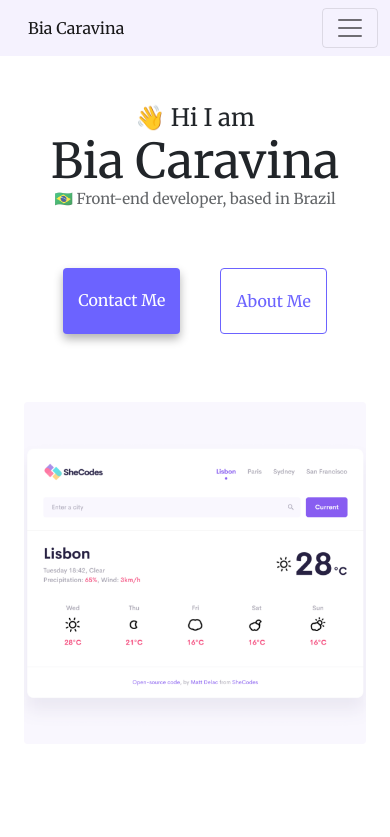
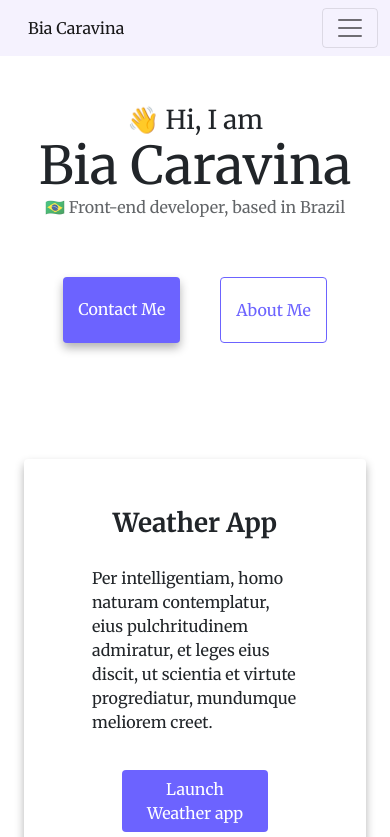
Before and after one commit to BCaravina/intro-and-portfolio, a website: page index.html in a window 390 px wide. Shown: the top 837 px of the page. Drawn offline with nearby package versions, Linux system fonts and the light colour scheme; a web font is replaced by a local one.

Commit message:
Mobile version responsiveness alterations, fixed some minor issues

```diff
--- a/index.html
+++ b/index.html
@@ -69,7 +69,7 @@
         </div>
       </div>
     </nav>
-    <h2>👋 Hi I am</h2>
+    <h2>👋 Hi, I am</h2>
     <h1>Bia Caravina</h1>
     <h3>🇧🇷 Front-end developer, based in Brazil</h3>
     <div class="navigation-links">
@@ -83,7 +83,7 @@
             <img
             src="/images/weather.png"
             alt="Photo of the weather app project"
-            class="img-fluid rounded project-image"
+            class="img-fluid rounded project-image d-none d-sm-block"
             />
           </div>
           <div class="col-md-6 pt-5">
@@ -93,7 +93,7 @@
                 <p class="card-text text-start lh-base">
                   Per intelligentiam, homo naturam contemplatur, eius pulchritudinem admiratur, et leges eius discit, ut scientia et virtute progrediatur, mundumque meliorem creet.
                 </p>
-                <a href="#" class="btn btn-primary" title="Weather forecast website">Launch Weather app</a>
+                <a href="#" class="btn launch-buttons" title="Weather forecast website">Launch Weather app</a>
               </div>
             </div>
           </div>
@@ -106,7 +106,7 @@
               <img
               src="/images/yogurt.png"
               alt="Photo of the yogurt page outlook"
-              class="img-fluid rounded project-image"
+              class="img-fluid rounded project-image d-none d-sm-block"
               />
             </div>
             <div class="col-md-6 pt-5">
@@ -116,7 +116,7 @@
                   <p class="card-text text-start lh-base">
                     Natura et intelligentia inter se conexae sunt; mens humana, ratione utens, mysteria universi explorat, ut veritatem inveniat et cum mundo in pace vivat.
                   </p>
-                  <a href="#" class="btn btn-primary" title="Yogurt app website">Launch Yogurt app</a>
+                  <a href="#" class="btn launch-buttons" title="Yogurt app website">Launch Yogurt app</a>
                 </div>
               </div>
             </div>
@@ -129,7 +129,7 @@
                   <img
                   src="/images/yoga.png"
                   alt="Photo of the yoga app project"
-                  class="img-fluid rounded project-image"
+                  class="img-fluid rounded project-image d-none d-sm-block"
                   />
                 </div>
                 <div class="col-md-6 pt-5">
@@ -139,7 +139,7 @@
                       <p class="card-text text-start lh-base">
                         Intelligentia, donum naturae, homini data est ut eius opera intellegat, eam protegat, et ad altiorem sapientiam ascendat, qua omnia in equilibrio continentur.
                       </p>
-                      <a href="#" class="btn btn-primary" title="Yoga app website">Launch Yoga app</a>
+                      <a href="#" class="btn launch-buttons" title="Yoga app website">Launch Yoga app</a>
                     </div>
                   </div>
                 </div>
--- a/style.css
+++ b/style.css
@@ -60,9 +60,17 @@ p {
   color: white;
 }
 
+.contact-link:hover {
+  color: white;
+}
+
 .about-link {
   color: var(--primary-color);
   border: 1px solid var(--primary-color);
+}
+
+.about-link:hover {
+  color: var(--primary-color);
 }
 
 .homepage-link {
@@ -89,6 +97,15 @@ p {
   font-size: 30px;
 }
 
+.launch-buttons {
+  background-color: var(--primary-color);
+  color: white;
+}
+
+.launch-buttons:hover {
+  color: white;
+}
+
 .about-paragraphs {
   display: flex;
   justify-content: center;
@@ -113,33 +130,39 @@ p {
 }
 
 @media (max-width: 576px) {
-  .brand-name {
-    font-size: 16px;
-  }
-
   h1 {
-    font-size: 48px;
+    font-size: 52px;
   }
 
   h2,
   .card-title {
-    font-size: 24px;
-  }
-
-  h3,
-  .card-text {
-    font-size: 15px;
+    font-size: 26px;
   }
 
   p {
     font-size: 13px;
   }
 
-  .email-link {
+  .email-link,
+  .brand-name,
+  h3,
+  .card-text {
     font-size: 16px;
   }
 
-  img {
-    width: 100%;
+  .card-text,
+  .card-title {
+    text-align: center;
+  }
+
+  .card {
+    box-shadow: var(--box-shadow);
+    padding-bottom: 20px;
+  }
+
+  .launch-buttons {
+    display: flex;
+    justify-content: center;
+    margin: 0 50px;
   }
 }
```
Also changed, not shown: about.html (+6 -6 lines).
